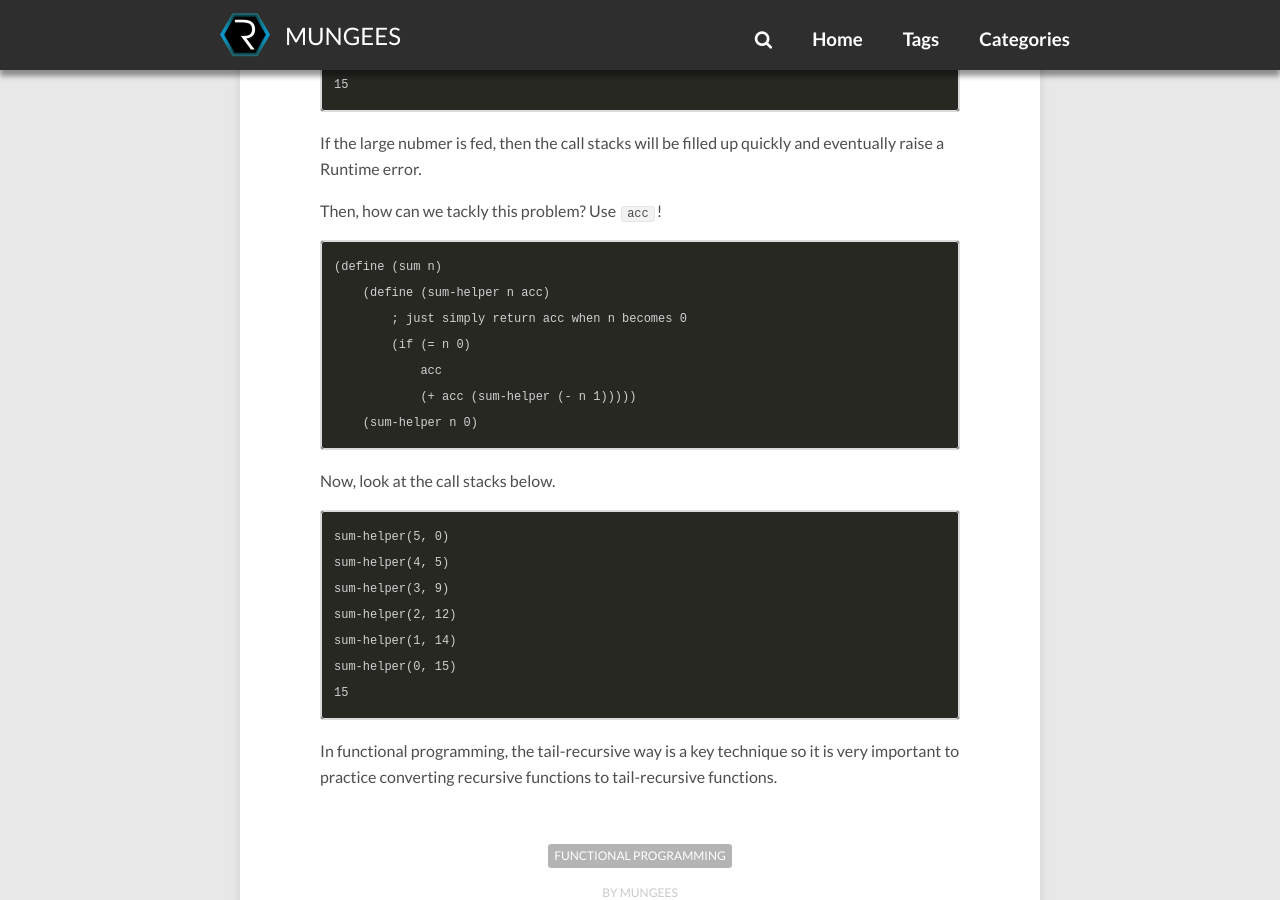
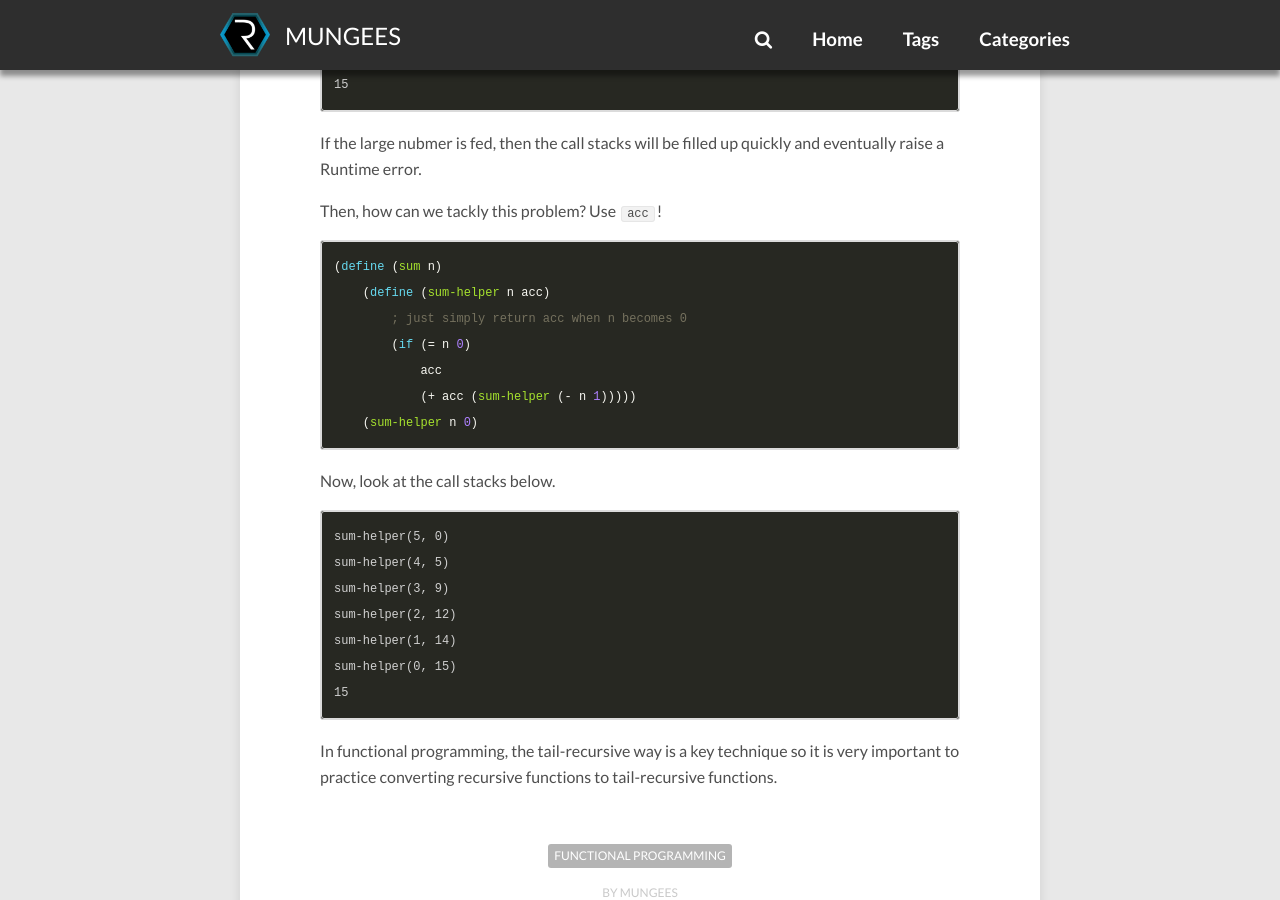
Before and after one commit to mungees/mungees.github.io, a Jekyll site: the page built from _posts/2018-12-18-tail-recursive-functions.md, in a window 1280 px wide and 900 px high, scrolled down 941 px. Built offline with Jekyll 4.4.1, drawn with Linux system fonts in a browser that asks for light colours; nearby versions of some CDN libraries; comment, search, counter and statistics services are not loaded.

Commit message:
Update code snippet

````diff
--- a/_posts/2018-12-18-tail-recursive-functions.md
+++ b/_posts/2018-12-18-tail-recursive-functions.md
@@ -32,7 +32,7 @@ If the large nubmer is fed, then the call stacks will be filled up quickly and e
 
 Then, how can we tackly this problem? Use `acc`!
 
-```
+```racket
 (define (sum n)
     (define (sum-helper n acc)
         ; just simply return acc when n becomes 0
````
